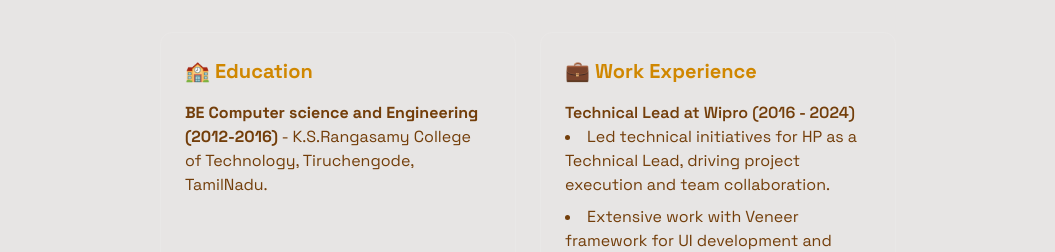
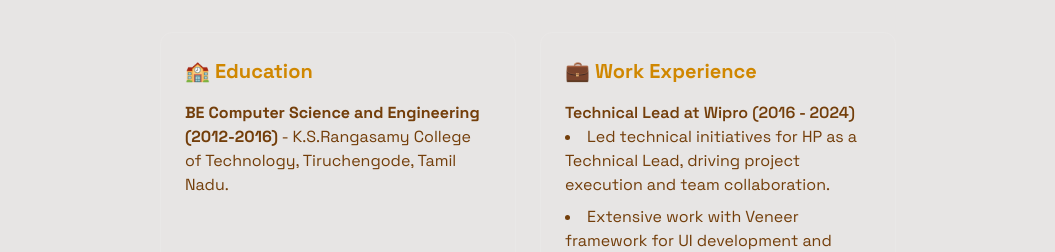
Before and after one commit to NA351561/nandhini-portfolio, a React (Vite) app: page / in a window 1280 px wide. Shown: the part 1206-1458 px from the top of the page, without its empty margins (112-1167 px from the left). Built offline with nearby package versions, Linux system fonts and the light colour scheme.

Commit message:
Update About.jsx

```diff
--- a/src/components/sections/About.jsx
+++ b/src/components/sections/About.jsx
@@ -58,10 +58,10 @@ export const About = () => {
               <ul className="text-yellow-900">
                 <li>
                   <strong>
-                    BE Computer science and Engineering (2012-2016)
+                    BE Computer Science and Engineering (2012-2016)
                   </strong>{" "}
                   - K.S.Rangasamy College of Technology, Tiruchengode,
-                  TamilNadu.
+                  Tamil Nadu.
                 </li>
               </ul>
             </div>
```
